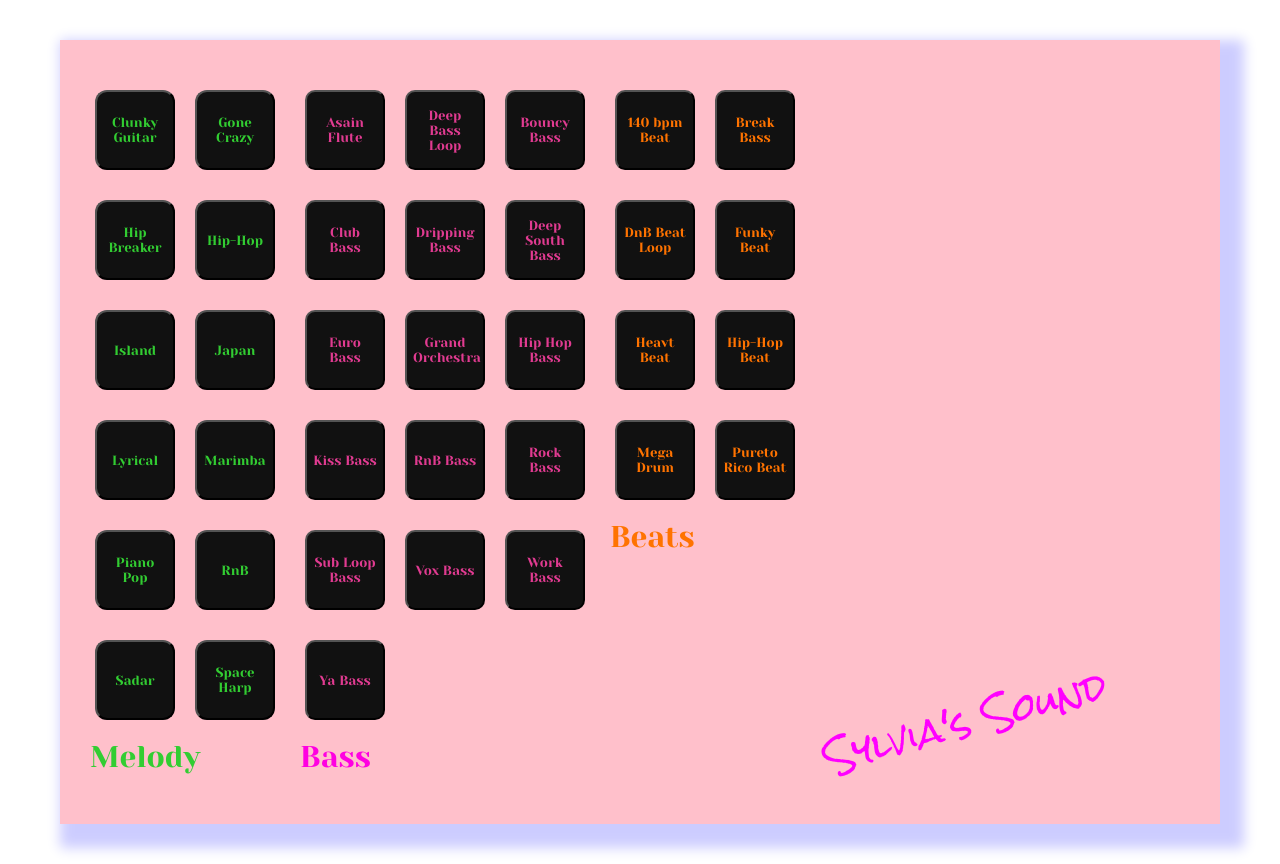
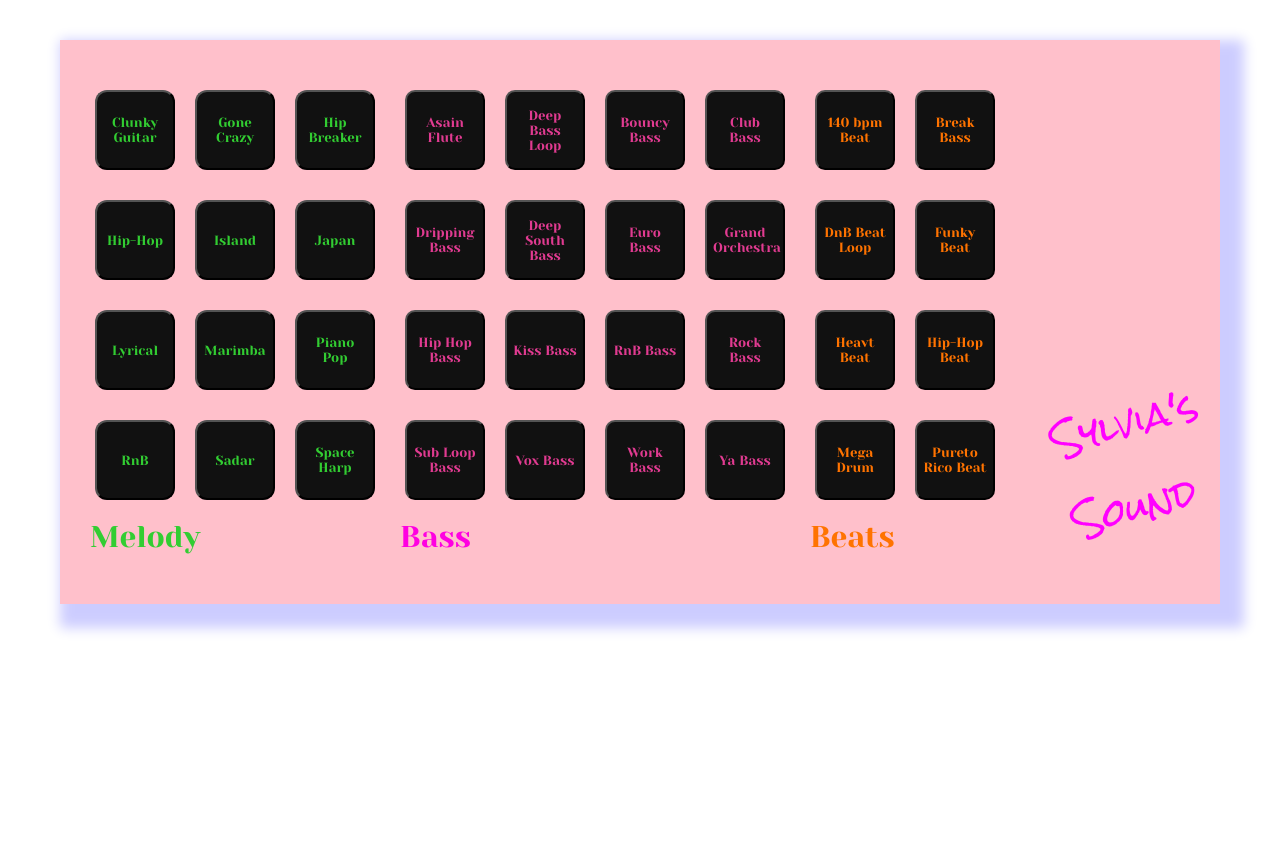
Before and after one commit to SylviaMakuch/Sound-Board, a React app: page / in a window 1280 px wide. After the commit the page ends 800 px from the top, so only its background shows below. Built offline with nearby package versions, Linux system fonts and the light colour scheme.

Commit message:
changed layout of buttons to span over 4

```diff
--- a/components/bass/bassplayer.tsx
+++ b/components/bass/bassplayer.tsx
@@ -6,7 +6,7 @@ import { bassData } from "./bassconfig";
 
 const Container = styled.div`
   display: grid;
-  grid-template-columns: repeat(3, 1fr);
+  grid-template-columns: repeat(4, 1fr);
   gap: 10px;
   grid-auto-rows: minmax(100px, auto);
 `;
--- a/components/melody/melodyplayer.tsx
+++ b/components/melody/melodyplayer.tsx
@@ -6,7 +6,7 @@ import { useState } from "react";
 
 const Container = styled.div`
   display: grid;
-  grid-template-columns: repeat(2, 1fr);
+  grid-template-columns: repeat(3, 1fr);
   gap: 10px;
   grid-auto-rows: minmax(100px, auto);
   margin-top: 20px;
--- a/components/musicbox.tsx
+++ b/components/musicbox.tsx
@@ -19,7 +19,7 @@ const Title = styled.div`
    font-size: 35px;
    transform: rotate(-15deg);
    position: relative;
-    top: 600px;
+    top: 300px;
     left: 104px;
 
 `;
```
